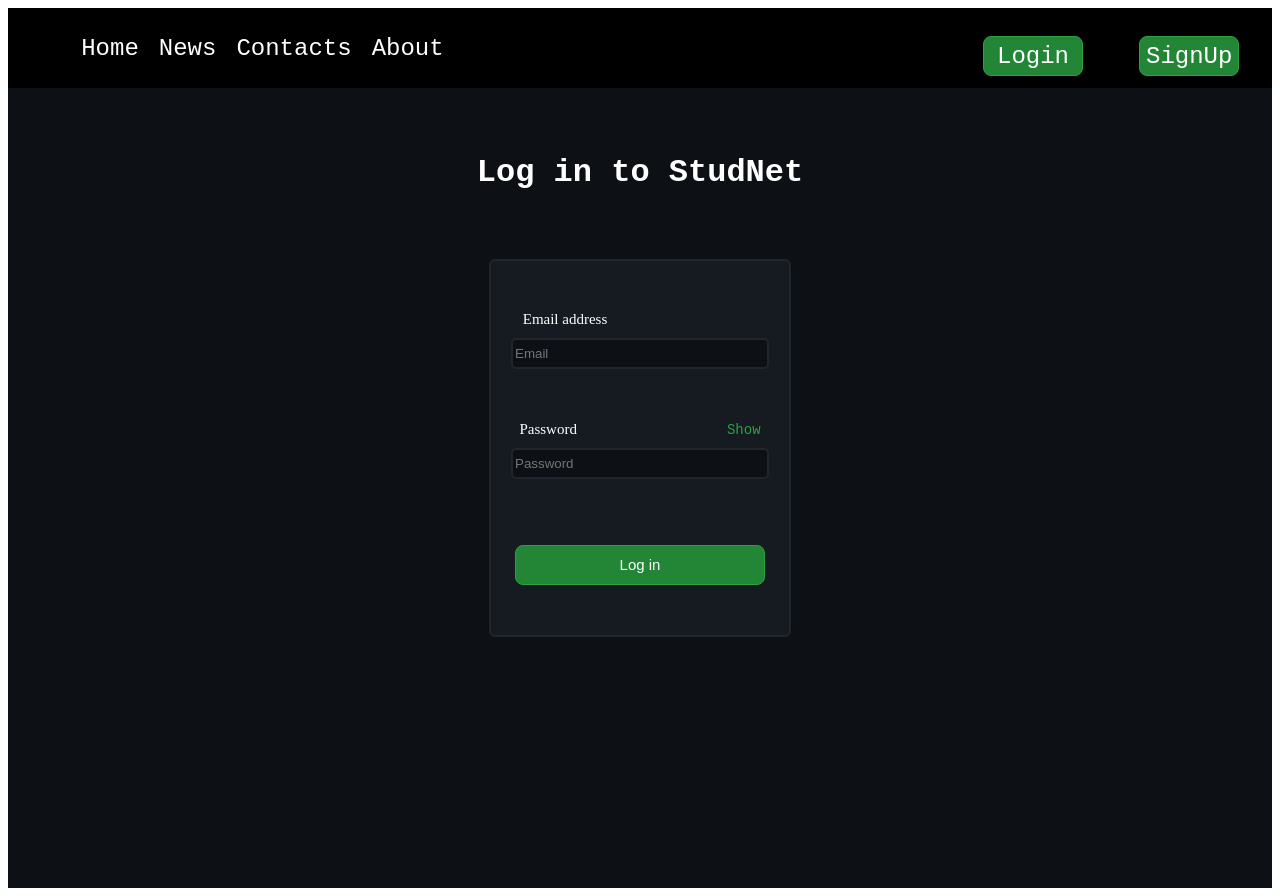
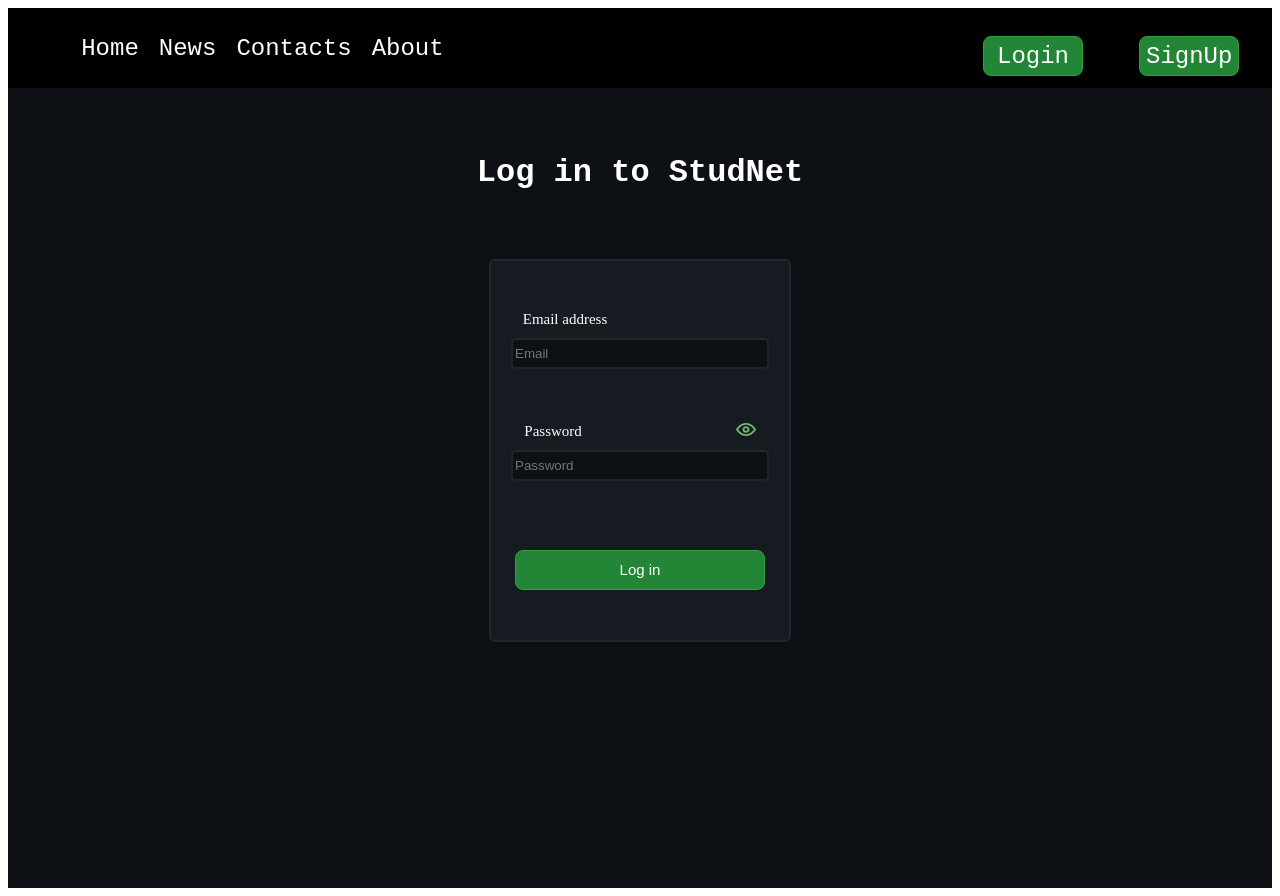
Before and after one commit to RaphaelBenoliel/StudNet_Frontend, a React (Create React App) app: page /login in a window 1280 px wide. Built offline with nearby package versions, Linux system fonts and the light colour scheme.

Commit message:
add the eye pass

```diff
--- a/src/pages/Login/Login.style.js
+++ b/src/pages/Login/Login.style.js
@@ -1,3 +1,5 @@
+/* eslint-disable no-confusing-arrow */
+/* eslint-disable arrow-parens */
 import styled from 'styled-components';
 
 export const LoginContainer = styled.div`
@@ -81,16 +83,14 @@ export const TextInput = styled.input`
     background-color: #0d1116;
     color: white;
 `;
-export const EyeLab = styled.label`
-    font-size: 14px;
-    font-family: monospace, sans-serif;
-    align-self: end;
-    color: rgb(45, 160, 66);
-    align: right;
+
+export const EyeLab = styled.span`
+    cursor: pointer;
 `;
 
 export const TextMesasge = styled.h3`
-  font-size: 12px;
+  font-size: 13px;
   font-family: monospace, sans-serif;
-  color: red;
+  font-style: italic;
+  color: rgb(200 , 0, 0);
 `;
--- a/src/pages/Login/LoginView.js
+++ b/src/pages/Login/LoginView.js
@@ -1,5 +1,6 @@
 /* eslint-disable */
-
+import eyeClosed from '../../icons/eye-off.png';
+import eyeOpen from '../../icons/eye-on.png';
 import React, { useRef, useState } from 'react';
 
 import {
@@ -26,16 +27,17 @@ export default function LoginView(props) {
     var isRegex = false;
     // Check if the email is empty
     if (email.current.value === "") {
-      setMessage("Email field must be filled out");
+      setMessage("• Email field must be filled out");
       isRegex = true;
       // Check if the email is in the correct format
     }else if (!email.current.value.match(emailRegex)) {
-      setMessage("Please enter a valid email address");
+      setMessage("• Please enter a valid email address");
       isRegex = true;
     }else setMessage("");
     // Check if the password is empty
     if (password.current.value === "") {
-      setMessagePass("Password field must be filled out");
+      setMessagePass1("");
+      setMessagePass("• Password field must be filled out");
       isRegex = true;
       // Check if the password is in the correct format
     }else if (!password.current.value.match(passRegex)) {
@@ -49,23 +51,19 @@ export default function LoginView(props) {
     if (!isRegex) props.login(email.current.value, password.current.value);
   };
   const [show, setShow] = useState(false);
-  const handleShow = () => {
-    setShow(!show);
-  };
+  const handleShow = () => { setShow(!show); };
   return (
     <VerticalContainer>
       <Title>Log in to StudNet</Title>
       <LoginContainer>
         <InputLbl>Email address&emsp;&emsp;&emsp;&emsp;&emsp;&emsp;&emsp;&emsp;&emsp;&emsp;</InputLbl>
-        <TextInput type="email" ref={email} placeholder="Email"/>
+        <TextInput type="email" ref={email} placeholder="Email"></TextInput>
         <TextMesasge>{message}</TextMesasge>
-        <InputLbl>Password&emsp;&emsp;&emsp;&emsp;&emsp;&emsp;&emsp;&emsp;&emsp;&emsp;<EyeLab onClick={handleShow}>{show ? 'Hide' : 'Show'} </EyeLab></InputLbl>
+        <InputLbl>Password&emsp;&emsp;&emsp;&emsp;&emsp;&emsp;&emsp;&emsp;&emsp;&emsp;<EyeLab onClick={handleShow}> <img src={show ? eyeClosed : eyeOpen} alt={show ? 'Hide' : 'Show'} /></EyeLab></InputLbl>
         <TextInput type={show ? 'text' : 'password'} id="password" ref={password} placeholder="Password"/>
         <TextMesasge>{messagePass}<br/>{messagePass1}</TextMesasge>
-
         <SubmitBtn onClick={() => submitHandler()}>Log in</SubmitBtn>
       </LoginContainer>
-
     </VerticalContainer>
 
   );
```
Also changed, not shown: src/icons/eye-off.png (added), src/icons/eye-on.png (added).
